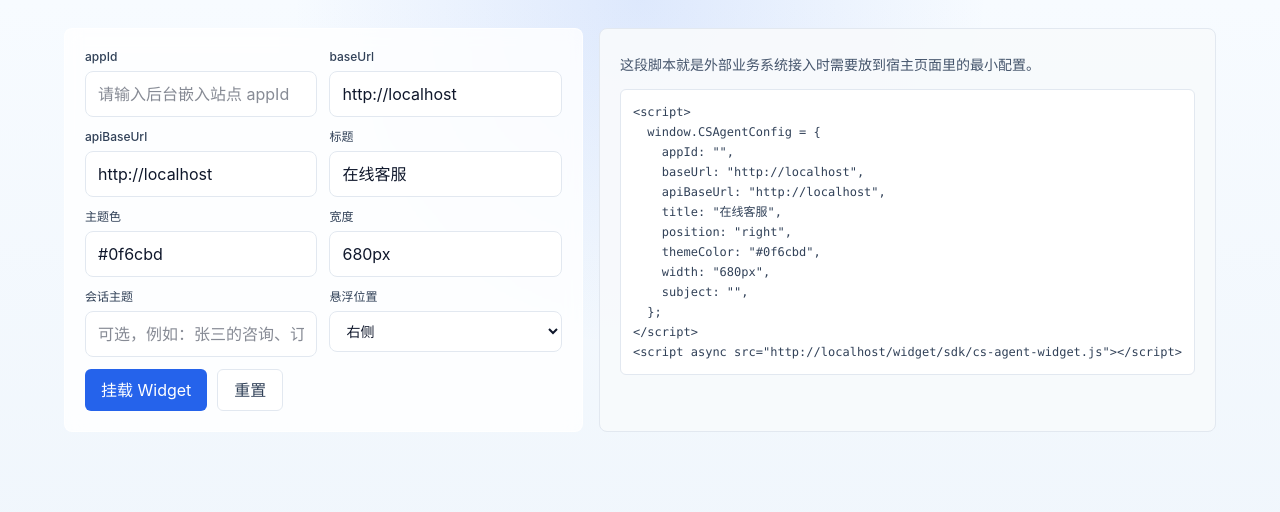
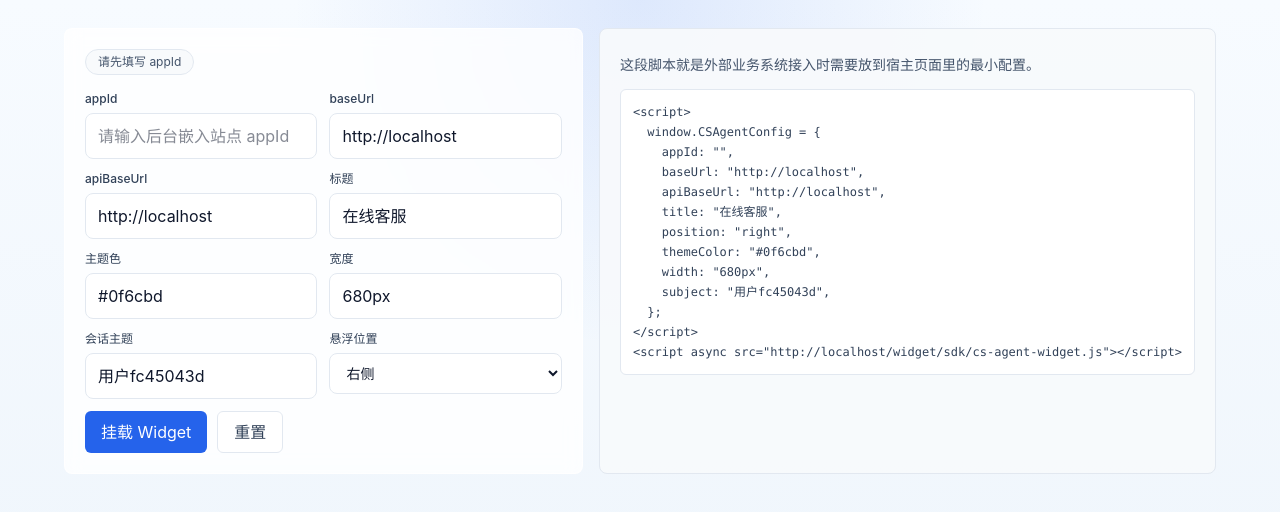
Before and after one commit to huabeitech/cs-ai-agent, a Next.js app in the folder widget/: page /widget/ in a window 1280 px wide. Shown: the top 512 px of the page. Built offline with nearby package versions, Linux system fonts and the light colour scheme.

Commit message:
Update WidgetTestPage to generate random subject and clean up local storage

```diff
--- a/widget/app/page.tsx
+++ b/widget/app/page.tsx
@@ -16,6 +16,15 @@ function getWidgetSdkUrl(baseUrl: string, pathname: string): string {
   return `${baseUrl.replace(/\/$/, "")}${getWidgetRootPath(pathname)}/sdk/cs-agent-widget.js`;
 }
 
+function generateRandomSubject(): string {
+  const uuid =
+    typeof crypto !== "undefined" && typeof crypto.randomUUID === "function"
+      ? crypto.randomUUID()
+      : `${Date.now()}${Math.random().toString(16).slice(2)}`;
+
+  return `用户${uuid.replace(/-/g, "").slice(0, 8)}`;
+}
+
 function buildDefaultConfig(baseUrl: string): TestConfig {
   return {
     appId: "",
@@ -25,7 +34,7 @@ function buildDefaultConfig(baseUrl: string): TestConfig {
     position: "right",
     themeColor: "#0f6cbd",
     width: "680px",
-    subject: "",
+    subject: generateRandomSubject(),
   };
 }
 
@@ -79,6 +88,7 @@ export default function WidgetTestPage() {
         savedConfig.baseUrl ??
         origin,
       width: query.get("width") ?? savedConfig.width ?? "680px",
+      subject: query.get("subject") ?? savedConfig.subject ?? generateRandomSubject(),
     };
     setConfig(nextConfig);
 
@@ -154,11 +164,11 @@ export default function WidgetTestPage() {
     <main className="min-h-screen px-4 py-6 md:px-6 md:py-7">
       <div className="mx-auto grid w-full max-w-6xl gap-4 lg:grid-cols-[1.15fr_0.85fr]">
         <section className="rounded-lg border border-white/70 bg-white/80 p-4 backdrop-blur md:p-5">
-          {/* <div className="mb-4 flex flex-wrap items-start justify-between gap-3">
+          <div className="mb-4 flex flex-wrap items-start justify-between gap-3">
             <div className="rounded-full border border-slate-200 bg-slate-50 px-3 py-1 text-xs text-slate-600">
               {status}
             </div>
-          </div> */}
+          </div>
 
           <div className="grid gap-3 md:grid-cols-2">
             <label className="block">
@@ -278,6 +288,7 @@ export default function WidgetTestPage() {
                 const nextConfig = buildDefaultConfig(window.location.origin);
                 setConfig(nextConfig);
                 window.localStorage.removeItem(STORAGE_KEY);
+                window.localStorage.removeItem(":cs-agent:visitor-id");
                 removeMountedWidget();
                 setStatus("已重置");
               }}
```
